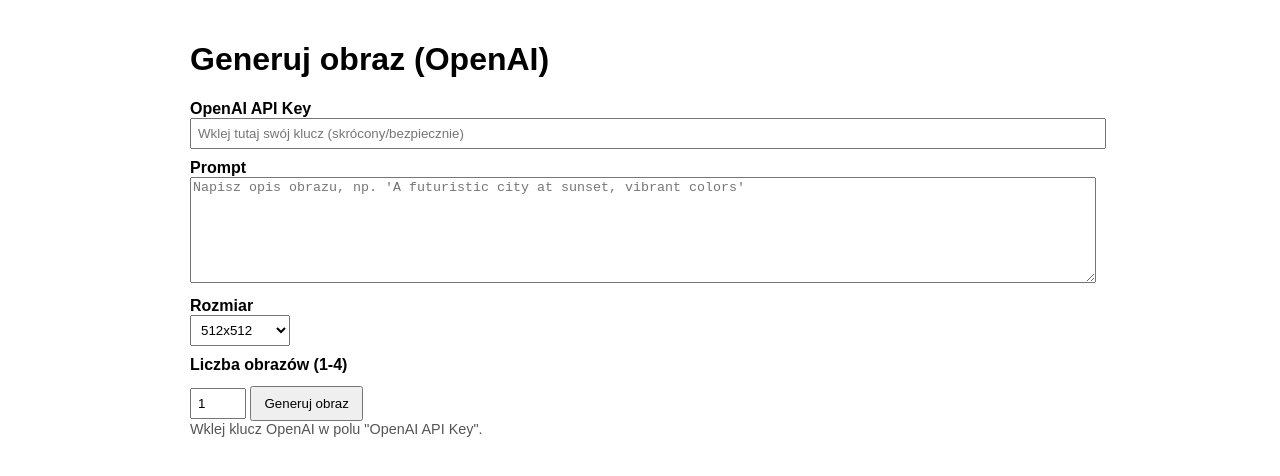
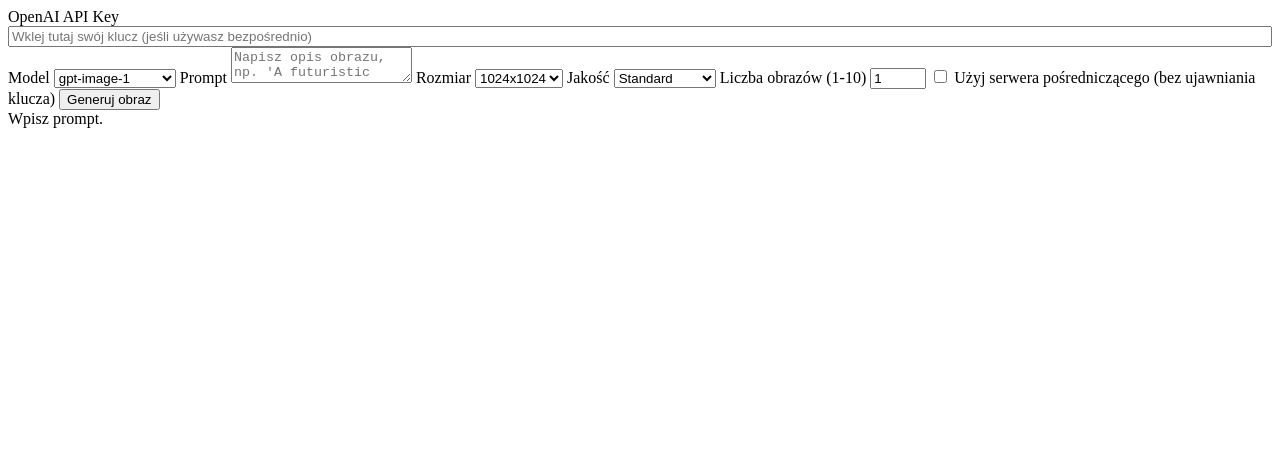
Before and after one commit to Maflex24/AI-ImageGenerator, a plain HTML site: page index.html in a window 1280 px wide. Both pictures are taken after a click on the button "Generuj obraz". Drawn offline with Linux system fonts and the light colour scheme.

Commit message:
Wstępny z wyborem

```diff
--- a/index.html
+++ b/index.html
@@ -1,49 +1,84 @@
-<!DOCTYPE html>
-<html lang="pl">
-<head>
-<meta charset="utf-8" />
-<meta name="viewport" content="width=device-width,initial-scale=1" />
-<title>Generowanie obrazów - OpenAI</title>
-<style>
-	body { font-family: Arial, Helvetica, sans-serif; padding: 20px; max-width: 900px; margin: auto; }
-	label { display:block; margin-top:10px; font-weight:600; }
-	textarea { width:100%; height:100px; }
-	select,input[type="number"],input[type="password"] { padding:6px; }
-	button { margin-top:12px; padding:8px 12px; }
-	#results { margin-top:18px; display:flex; flex-wrap:wrap; gap:12px; }
-	.card { border:1px solid #ddd; padding:8px; width:220px; text-align:center; }
-	.card img { max-width:100%; height:auto; display:block; margin-bottom:8px; }
-	.small { font-size:0.9rem; color:#555; }
-</style>
-</head>
-<body>
-	<h1>Generuj obraz (OpenAI)</h1>
+<label>OpenAI API Key</label>
+<input id="apiKey" type="password" placeholder="Wklej tutaj swój klucz (jeśli używasz bezpośrednio)" style="width:100%" />
 
-	<label>OpenAI API Key</label>
-	<input id="apiKey" type="password" placeholder="Wklej tutaj swój klucz (skrócony/bezpiecznie)" style="width:100%" />
+<label>Model</label>
+<select id="model">
+	<option value="gpt-image-1" selected>gpt-image-1</option>
+	<option value="gpt-image-1-mini">gpt-image-1-mini</option>
+	<option value="dall-e-2">dall-e-2</option>
+	<option value="dall-e-3">dall-e-3</option>
+</select>
 
 <label>Prompt</label>
 <textarea id="prompt" placeholder="Napisz opis obrazu, np. 'A futuristic city at sunset, vibrant colors'"></textarea>
 
 <label>Rozmiar</label>
-	<select id="size">
-		<option value="256x256">256x256</option>
-		<option value="512x512" selected>512x512</option>
-		<option value="1024x1024">1024x1024</option>
+<select id="size"></select>
+
+<label>Jakość</label>
+<select id="quality">
+	<option value="standard">Standard</option>
+	<option value="high">Wysoka (HD)</option>
 </select>
 
-	<label>Liczba obrazów (1-4)</label>
-	<input id="n" type="number" min="1" max="4" value="1" />
+<label>Liczba obrazów (1-10)</label>
+<input id="n" type="number" min="1" max="10" value="1" />
+
+<label><input id="useProxy" type="checkbox" /> Użyj serwera pośredniczącego (bez ujawniania klucza)</label>
 
 <button id="generate">Generuj obraz</button>
 <div id="status" class="small"></div>
-
 <div id="results"></div>
 
 <script>
 const btn = document.getElementById('generate');
 const statusEl = document.getElementById('status');
 const resultsEl = document.getElementById('results');
+
+const modelSelect = document.getElementById('model');
+const sizeSelect = document.getElementById('size');
+const qualitySelect = document.getElementById('quality');
+const useProxyCheckbox = document.getElementById('useProxy');
+
+const modelsConfig = {
+	"gpt-image-1": {
+		sizes: ['1024x1024','1536x1024','1024x1536'],
+		qualities: ['standard','high']
+	},
+	"gpt-image-1-mini": {
+		sizes: ['512x512','1024x1024'],
+		qualities: ['standard']
+	},
+	"dall-e-2": {
+		sizes: ['256x256','512x512','1024x1024'],
+		qualities: ['standard']
+	},
+	"dall-e-3": {
+		sizes: ['1024x1024','1792x1024','1024x1792'],
+		qualities: ['standard','high']
+	}
+};
+
+function updateSizeAndQuality() {
+	const cfg = modelsConfig[modelSelect.value] || modelsConfig['gpt-image-1'];
+	sizeSelect.innerHTML = '';
+	cfg.sizes.forEach(s => {
+		const o = document.createElement('option');
+		o.value = s;
+		o.textContent = s;
+		sizeSelect.appendChild(o);
+	});
+	qualitySelect.innerHTML = '';
+	cfg.qualities.forEach(q => {
+		const o = document.createElement('option');
+		o.value = q;
+		o.textContent = q === 'high' ? 'Wysoka (HD)' : 'Standard';
+		qualitySelect.appendChild(o);
+	});
+}
+
+updateSizeAndQuality();
+modelSelect.addEventListener('change', updateSizeAndQuality);
 
 function clearResults() {
 	resultsEl.innerHTML = '';
@@ -85,16 +120,19 @@
 btn.addEventListener('click', async () => {
 	const apiKey = document.getElementById('apiKey').value.trim();
 	const prompt = document.getElementById('prompt').value.trim();
-	const size = document.getElementById('size').value;
-	const n = Math.min(4, Math.max(1, parseInt(document.getElementById('n').value || '1')));
+	const model = modelSelect.value;
+	const size = sizeSelect.value;
+	const quality = qualitySelect.value;
+	const n = Math.min(10, Math.max(1, parseInt(document.getElementById('n').value || '1')));
+	const useProxy = useProxyCheckbox.checked;
 
-	if (!apiKey) {
-		statusEl.textContent = 'Wklej klucz OpenAI w polu "OpenAI API Key".';
+	if (!prompt) {
+		statusEl.textContent = 'Wpisz prompt.';
 		return;
 	}
 
-	if (!prompt) {
-		statusEl.textContent = 'Wpisz prompt.';
+	if (!useProxy && !apiKey) {
+		statusEl.textContent = 'Wklej klucz OpenAI (lub włącz "Użyj serwera pośredniczącego").';
 		return;
 	}
 
@@ -103,22 +141,41 @@
 	clearResults();
 
 	try {
-		const url = 'https://api.openai.com/v1/images/generations';
-		const body = {
-			model: 'gpt-image-1',
+		let url;
+		let fetchOptions;
+
+		// Payload, możesz rozszerzyć o dodatkowe pola jeśli dany model je obsługuje
+		const payload = {
+			model: model,
 			prompt: prompt,
+			n: n,
 			size: size,
-			n: n
+			quality: quality
 		};
 
-		const res = await fetch(url, {
+		if (useProxy) {
+			// Wyślij do twojego PHP proxy — on powinien trzymać klucz w ENV
+			url = './generate-image.php';
+			fetchOptions = {
+				method: 'POST',
+				headers: { 'Content-Type': 'application/json' },
+				body: JSON.stringify(payload)
+			};
+		}
+		else {
+			// Bezpośrednie wywołanie OpenAI z kluczem w przeglądarce (niezalecane dla produkcji)
+			url = 'https://api.openai.com/v1/images/generations';
+			fetchOptions = {
 				method: 'POST',
 				headers: {
 					'Content-Type': 'application/json',
 					'Authorization': `Bearer ${apiKey}`
 				},
-			body: JSON.stringify(body)
-		});
+				body: JSON.stringify(payload)
+			};
+		}
+
+		const res = await fetch(url, fetchOptions);
 
 		if (!res.ok) {
 			const text = await res.text();
@@ -127,13 +184,25 @@
 
 		const data = await res.json();
 
-		if (!data || !data.data || !Array.isArray(data.data) || data.data.length === 0) {
+		// Obsługa możliwych formatów odpowiedzi: data[].b64_json lub data[].url
+		const items = data.data || data.images || [];
+		if (!Array.isArray(items) || items.length === 0) {
+			// czasem proxy zwraca { images: [...] }
+			if (Array.isArray(data.images)) {
+				data.images.forEach((urlStr, idx) => {
+					const filename = `openai_image_${Date.now()}_${idx+1}.png`;
+					const card = createCard(urlStr, filename, urlStr);
+					resultsEl.appendChild(card);
+				});
+				statusEl.textContent = 'Obrazy wygenerowane.';
+				return;
+			}
 			throw new Error('Brak wygenerowanych danych w odpowiedzi.');
 		}
 
 		statusEl.textContent = 'Obrazy wygenerowane.';
 
-		data.data.forEach((item, idx) => {
+		items.forEach((item, idx) => {
 			let imgSrc = '';
 			let sourceUrl = null;
 
@@ -143,6 +212,10 @@
 			else if (item.url) {
 				imgSrc = item.url;
 				sourceUrl = item.url;
+			}
+			else if (typeof item === 'string') {
+				imgSrc = item;
+				sourceUrl = item;
 			}
 			else {
 				return;
@@ -162,5 +235,3 @@
 	}
 });
 </script>
-</body>
-</html>
```
Lines whose indentation alone changed are shown as unchanged.
